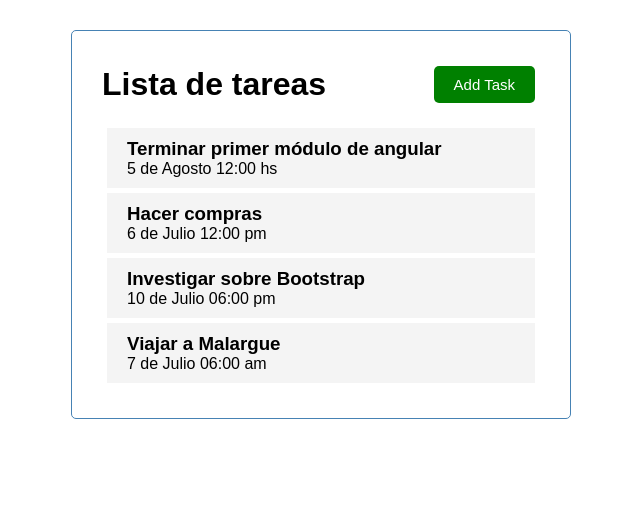
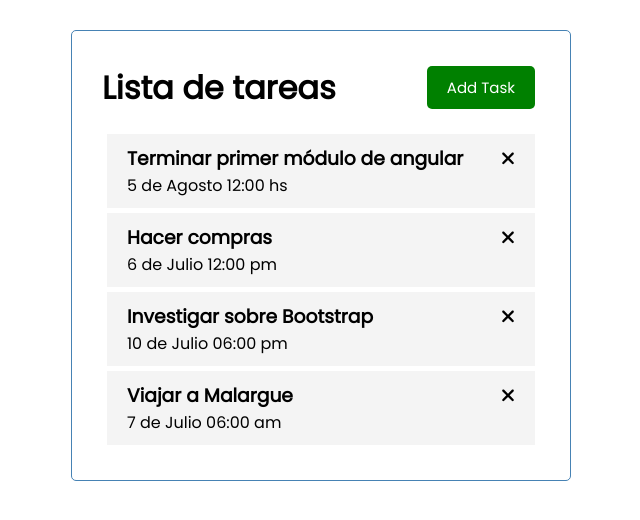
Before and after one commit to TomCab98/task-list, an Angular app: page / in a window 1280 px wide. Shown: the top 520 px of the page, without its empty margins (319-959 px from the left). Built offline with nearby package versions, Linux system fonts and the light colour scheme.

Commit message:
Componente de lista de items

```diff
--- a/package.json
+++ b/package.json
@@ -18,6 +18,11 @@
     "@angular/platform-browser": "^14.0.0",
     "@angular/platform-browser-dynamic": "^14.0.0",
     "@angular/router": "^14.0.0",
+    "@fortawesome/angular-fontawesome": "^0.11.1",
+    "@fortawesome/fontawesome-svg-core": "^6.1.1",
+    "@fortawesome/free-brands-svg-icons": "^6.1.1",
+    "@fortawesome/free-regular-svg-icons": "^6.1.1",
+    "@fortawesome/free-solid-svg-icons": "^6.1.1",
     "rxjs": "~7.5.0",
     "tslib": "^2.3.0",
     "zone.js": "~0.11.4"
--- a/src/app/app.module.ts
+++ b/src/app/app.module.ts
@@ -6,6 +6,7 @@ import { HeaderComponent } from './components/header/header.component';
 import { BotonComponent } from './components/boton/boton.component';
 import { TasksComponent } from './components/tasks/tasks.component';
 import { TaskItemComponent } from './components/task-item/task-item.component';
+import { FontAwesomeModule } from '@fortawesome/angular-fontawesome';
 
 @NgModule({
   declarations: [
@@ -16,7 +17,8 @@ import { TaskItemComponent } from './components/task-item/task-item.component';
     TaskItemComponent
   ],
   imports: [
-    BrowserModule
+    BrowserModule,
+    FontAwesomeModule
   ],
   providers: [],
   bootstrap: [AppComponent]
--- a/src/app/components/task-item/task-item.component.html
+++ b/src/app/components/task-item/task-item.component.html
@@ -1,4 +1,4 @@
 <div class = "task">
-    <h3> {{task.text}} </h3>
+    <h3> {{task.text}} <fa-icon [icon] = "faTimes"></fa-icon> </h3>
     <p> {{task.day}} </p>
 </div>
--- a/src/app/components/task-item/task-item.component.ts
+++ b/src/app/components/task-item/task-item.component.ts
@@ -1,6 +1,7 @@
 import { Component, OnInit, Input } from '@angular/core';
 import { Task } from '../../Task';
 import { TASKS } from '../../mock-task';
+import { faTimes } from '@fortawesome/free-solid-svg-icons';
 
 @Component({
   selector: 'app-task-item',
@@ -11,6 +12,8 @@ export class TaskItemComponent implements OnInit {
 
   @Input() task: Task = TASKS[0];
 
+  faTimes = faTimes;
+
   constructor() { }
 
   ngOnInit(): void {
--- a/src/app/components/tasks/tasks.component.ts
+++ b/src/app/components/tasks/tasks.component.ts
@@ -1,6 +1,6 @@
 import { Component, OnInit } from '@angular/core';
-import {Task} from '../../Task';
-import {TASKS} from '../../mock-task';
+import { Task } from '../../Task';
+import { TASKS } from '../../mock-task';
 
 @Component({
   selector: 'app-tasks',
--- a/src/styles.css
+++ b/src/styles.css
@@ -1,4 +1,5 @@
-/* You can add global styles to this file, and also import other style files */
+@import url("https://fonts.googleapis.com/css2?family=Poppins:wght@300;400&display=swap");
+
 @font-face {
     font-family: 'Poppins';
     src: url('https://fonts.googleapis.com/css2?family=Poppins:wght@200&display=swap');
@@ -9,8 +10,9 @@
     margin: 0;
     padding: 0;
 }
+
 body{
-    font-family: sans-serif;
+    font-family: "Poppins", sans-serif;
 }
 
 .container{
```
Also changed, not shown: 1 other file (tests, documents, lock files or other folders).
